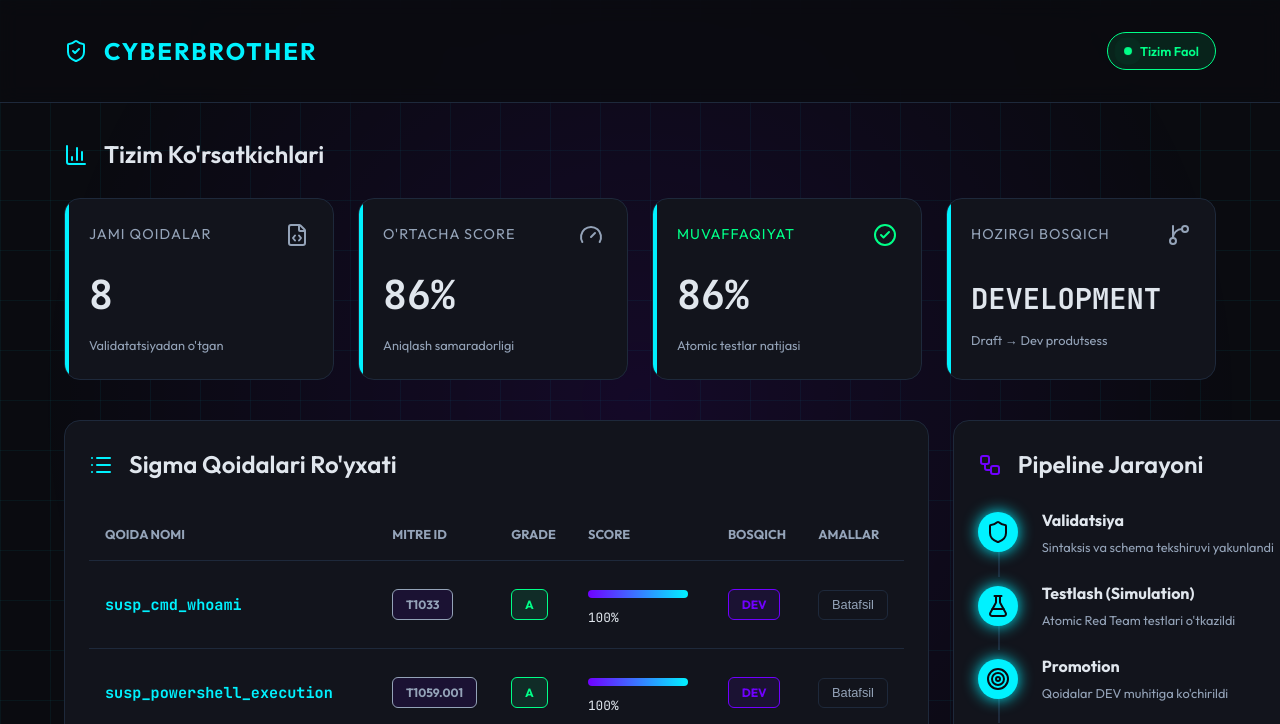
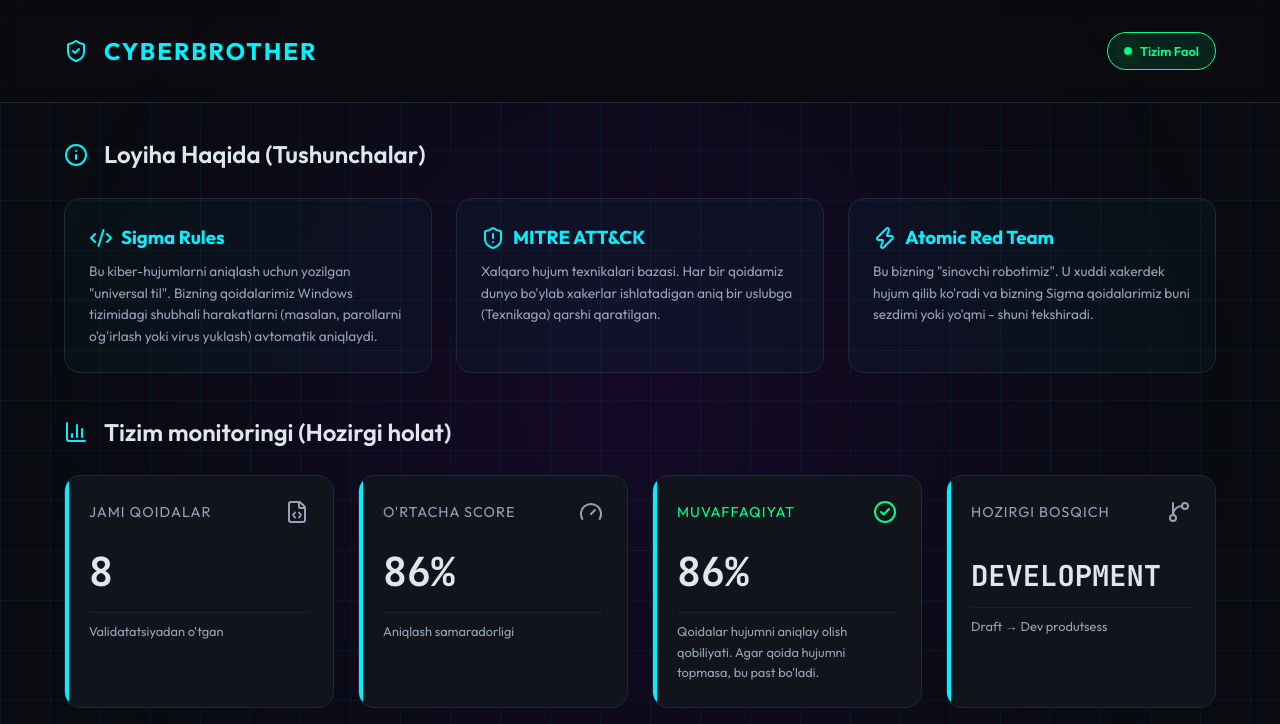
Before and after one commit to khusniddinworks/SIGMA_RULE, a plain HTML site: page index.html in a window 1280 px wide. Shown: the top 724 px of the page. Drawn offline with nearby package versions, Linux system fonts and the light colour scheme.

Commit message:
feat: Enhanced dashboard with explanations and definitions (O'zbek tilida)

```diff
--- a/index.html
+++ b/index.html
@@ -182,6 +182,45 @@
             font-size: 0.8rem;
             color: var(--text-dim);
             margin-top: 0.5rem;
+            border-top: 1px solid rgba(255,255,255,0.05);
+            padding-top: 0.5rem;
+        }
+
+        .info-grid {
+            display: grid;
+            grid-template-columns: repeat(auto-fit, minmax(300px, 1fr));
+            gap: 1.5rem;
+            margin-bottom: 2.5rem;
+        }
+
+        .info-card {
+            background: rgba(0, 242, 255, 0.03);
+            border: 1px solid var(--border);
+            padding: 1.5rem;
+            border-radius: 16px;
+        }
+
+        .info-card h3 {
+            color: var(--primary);
+            margin-bottom: 0.5rem;
+            display: flex;
+            align-items: center;
+            gap: 0.5rem;
+        }
+
+        .info-card p {
+            font-size: 0.85rem;
+            color: var(--text-dim);
+        }
+
+        .badge-info {
+            background: rgba(255, 204, 0, 0.1);
+            color: var(--warning);
+            border: 1px solid var(--warning);
+            padding: 1rem;
+            border-radius: 12px;
+            margin-top: 1rem;
+            font-size: 0.85rem;
         }
 
         .content-grid {
@@ -487,8 +526,28 @@
 
     <main>
         <div class="section-header">
+            <i data-lucide="info" style="color: var(--primary)"></i>
+            <h2>Loyiha Haqida (Tushunchalar)</h2>
+        </div>
+
+        <div class="info-grid">
+            <div class="info-card">
+                <h3><i data-lucide="code-2"></i> Sigma Rules</h3>
+                <p>Bu kiber-hujumlarni aniqlash uchun yozilgan "universal til". Bizning qoidalarimiz Windows tizimidagi shubhali harakatlarni (masalan, parollarni o'g'irlash yoki virus yuklash) avtomatik aniqlaydi.</p>
+            </div>
+            <div class="info-card">
+                <h3><i data-lucide="shield-alert"></i> MITRE ATT&CK</h3>
+                <p>Xalqaro hujum texnikalari bazasi. Har bir qoidamiz dunyo bo'ylab xakerlar ishlatadigan aniq bir uslubga (Texnikaga) qarshi qaratilgan.</p>
+            </div>
+            <div class="info-card">
+                <h3><i data-lucide="zap"></i> Atomic Red Team</h3>
+                <p>Bu bizning "sinovchi robotimiz". U xuddi xakerdek hujum qilib ko'radi va bizning Sigma qoidalarimiz buni sezdimi yoki yo'qmi - shuni tekshiradi.</p>
+            </div>
+        </div>
+
+        <div class="section-header">
             <i data-lucide="bar-chart-3" style="color: var(--primary)"></i>
-            <h2>Tizim Ko'rsatkichlari</h2>
+            <h2>Tizim monitoringi (Hozirgi holat)</h2>
         </div>
 
         <div class="stats-grid">
@@ -514,7 +573,7 @@
                     <i data-lucide="check-circle-2"></i>
                 </div>
                 <div class="stat-value" id="success-rate">0%</div>
-                <div class="stat-sub">Atomic testlar natijasi</div>
+                <div class="stat-sub">Qoidalar hujumni aniqlay olish qobiliyati. Agar qoida hujumni topmasa, bu past bo'ladi.</div>
             </div>
             <div class="stat-card">
                 <div class="stat-header">
@@ -602,6 +661,10 @@
                 </div>
                 <div class="chart-container">
                     <canvas id="gradeChart"></canvas>
+                </div>
+                <div class="badge-info">
+                    <strong>💡 Nega ba'zi qoidalar 'F' (past baho) oldi?</strong><br>
+                    Ayrim qoidalar (masalan, registry yoki lsass) Windowsning maxsus jurnallarini talab qiladi. Bizning hozirgi simulyatsiyamiz faqat "Process Creation" (jarayon yaratish) ni tekshirgani uchun, bu qoidalar simulyatsiyada "topilmadi" deb qayd etilgan. Real tizimda bular to'g'ri ishlaydi.
                 </div>
             </div>
         </div>
```
